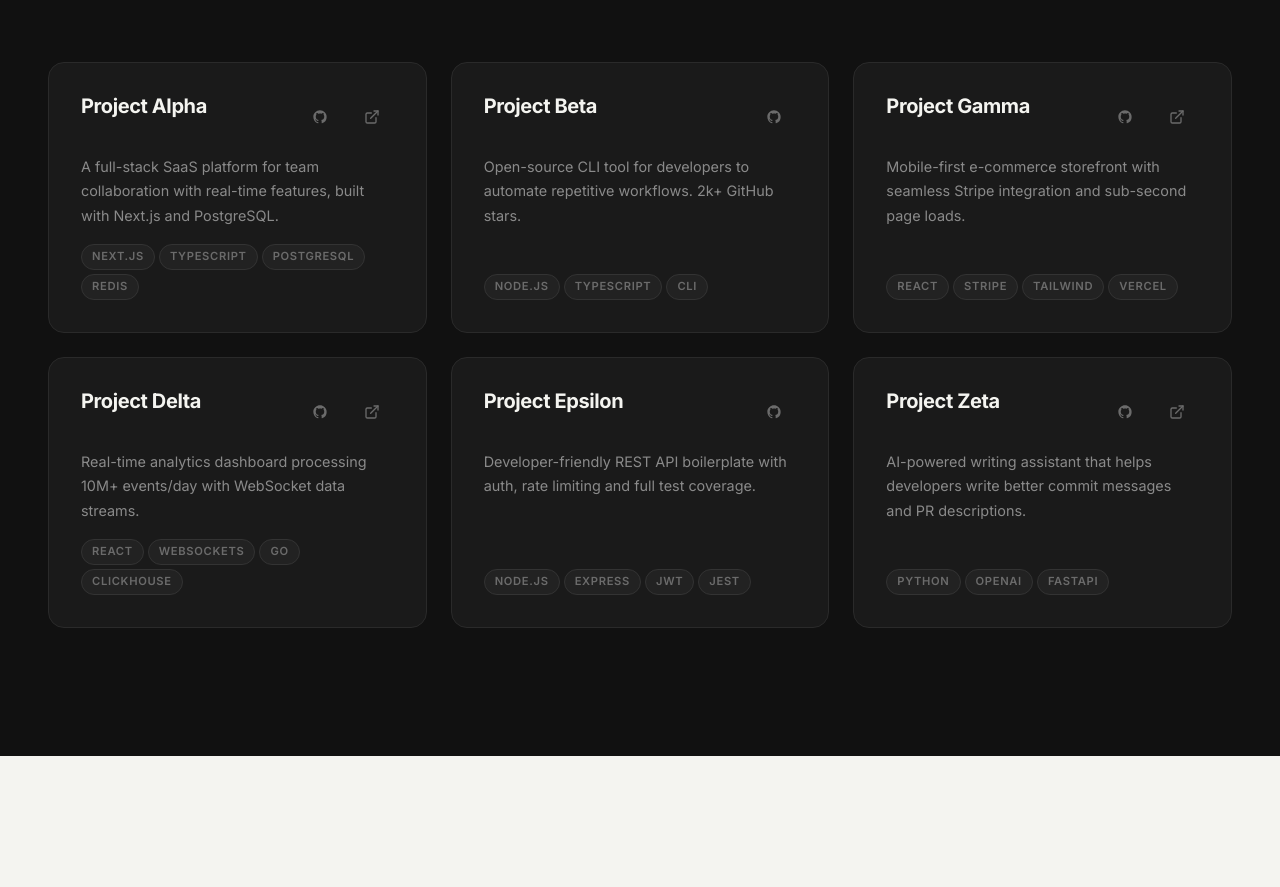
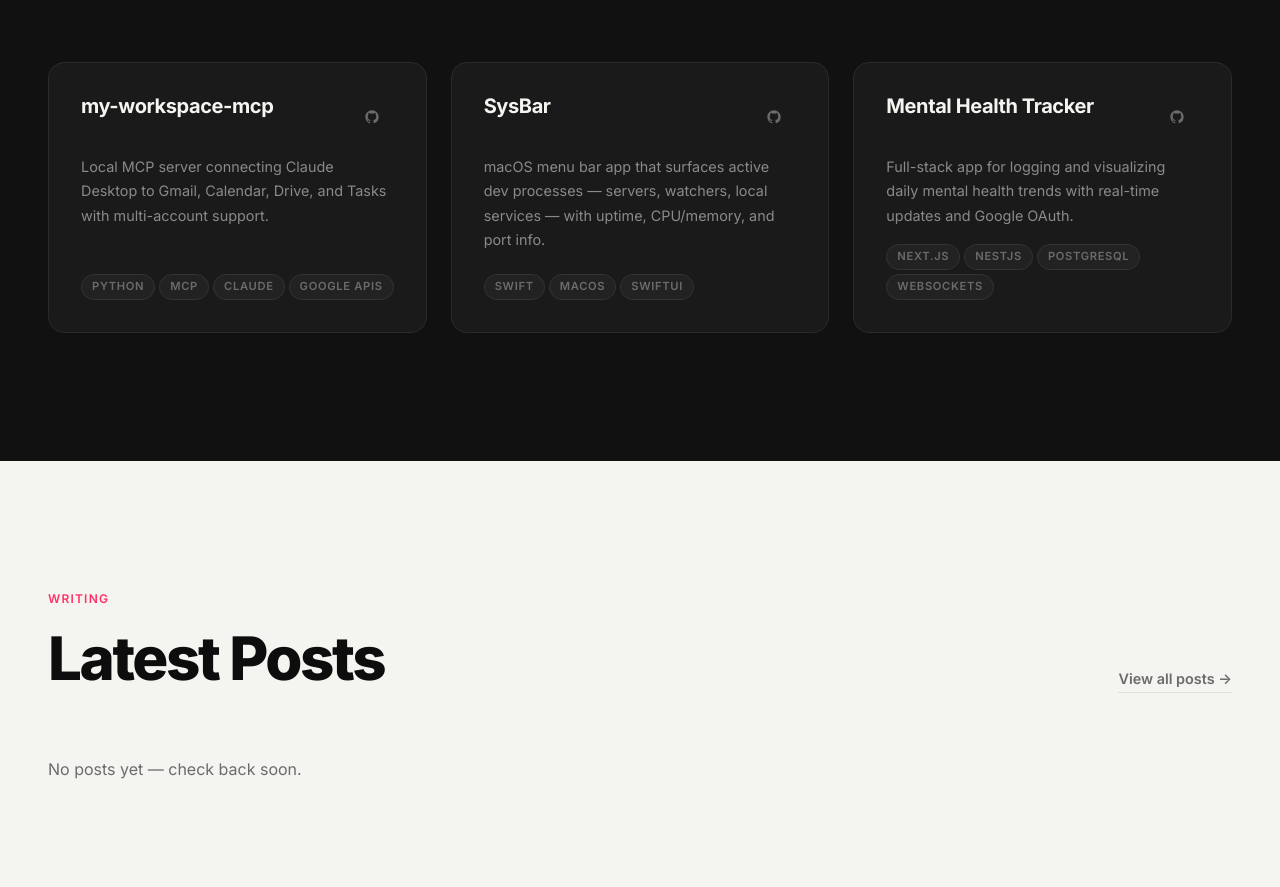
Before and after one commit to germanruzca/personal-site, a Next.js app: page / in a window 1280 px wide. Shown: the part 2389-3276 px from the top of the page. Built offline with nearby package versions, Linux system fonts and the light colour scheme.

Commit message:
add project

```diff
--- a/src/components/Projects.tsx
+++ b/src/components/Projects.tsx
@@ -7,46 +7,25 @@ import { theme, media } from '@/styles/theme';
 
 const PROJECTS = [
   {
-    name: 'Project Alpha',
-    description: 'A full-stack SaaS platform for team collaboration with real-time features, built with Next.js and PostgreSQL.',
-    tags: ['Next.js', 'TypeScript', 'PostgreSQL', 'Redis'],
-    github: 'https://github.com',
-    demo: 'https://example.com',
-  },
-  {
-    name: 'Project Beta',
-    description: 'Open-source CLI tool for developers to automate repetitive workflows. 2k+ GitHub stars.',
-    tags: ['Node.js', 'TypeScript', 'CLI'],
-    github: 'https://github.com',
+    name: 'my-workspace-mcp',
+    description: 'Local MCP server connecting Claude Desktop to Gmail, Calendar, Drive, and Tasks with multi-account support.',
+    tags: ['Python', 'MCP', 'Claude', 'Google APIs'],
+    github: 'https://github.com/germanruzca/my-workspace-mcp',
     demo: null,
   },
   {
-    name: 'Project Gamma',
-    description: 'Mobile-first e-commerce storefront with seamless Stripe integration and sub-second page loads.',
-    tags: ['React', 'Stripe', 'Tailwind', 'Vercel'],
-    github: 'https://github.com',
-    demo: 'https://example.com',
-  },
-  {
-    name: 'Project Delta',
-    description: 'Real-time analytics dashboard processing 10M+ events/day with WebSocket data streams.',
-    tags: ['React', 'WebSockets', 'Go', 'ClickHouse'],
-    github: 'https://github.com',
-    demo: 'https://example.com',
-  },
-  {
-    name: 'Project Epsilon',
-    description: 'Developer-friendly REST API boilerplate with auth, rate limiting and full test coverage.',
-    tags: ['Node.js', 'Express', 'JWT', 'Jest'],
-    github: 'https://github.com',
+    name: 'SysBar',
+    description: 'macOS menu bar app that surfaces active dev processes — servers, watchers, local services — with uptime, CPU/memory, and port info.',
+    tags: ['Swift', 'macOS', 'SwiftUI'],
+    github: 'https://github.com/germanruzca/sysbar-swift',
     demo: null,
   },
   {
-    name: 'Project Zeta',
-    description: 'AI-powered writing assistant that helps developers write better commit messages and PR descriptions.',
-    tags: ['Python', 'OpenAI', 'FastAPI'],
-    github: 'https://github.com',
-    demo: 'https://example.com',
+    name: 'Mental Health Tracker',
+    description: 'Full-stack app for logging and visualizing daily mental health trends with real-time updates and Google OAuth.',
+    tags: ['Next.js', 'NestJS', 'PostgreSQL', 'WebSockets'],
+    github: 'https://github.com/germanruzca/mental-health-tracker-app',
+    demo: null,
   },
 ];
 
```
